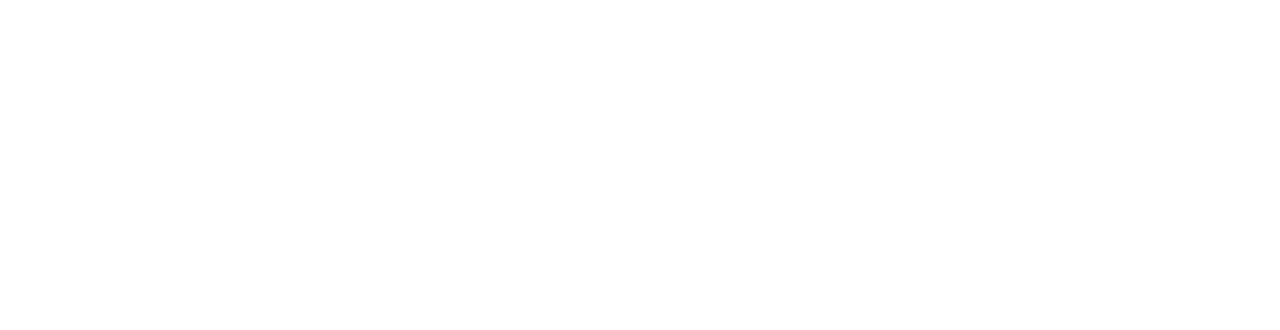
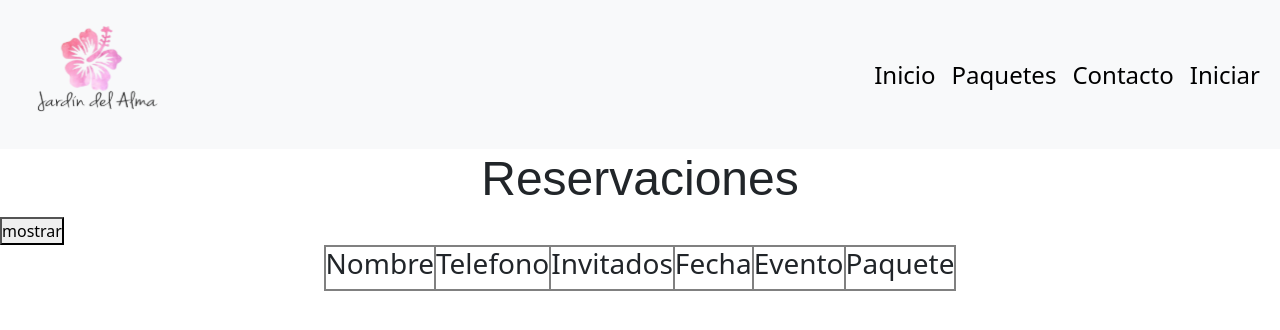
Before and after one commit to VeroVelas/JardinDelAlma, a React (Vite) app: page /datos in a window 1280 px wide. Before the commit this address had no page. Shown: the top 330 px of the page. Built offline with nearby package versions, Linux system fonts and the light colour scheme.

Commit message:
[ADD] vista MostrarDatos

```diff
--- /dev/null
+++ b/src/assets/styles/MostrarDatos.css
@@ -0,0 +1,9 @@
+.tableR{
+    display: flex;
+    justify-content: center;
+    margin: 0;
+}
+th{
+    border: 2px solid gray;
+    padding: 0;
+}
--- a/src/container/App.jsx
+++ b/src/container/App.jsx
@@ -9,12 +9,14 @@
 import Section2 from "../components/moleculas/Section2";
 import Formulario from "../pages/Formulario";
 import InicioSesion from "../pages/InicioSesion";
+import MostrarDatos from "../pages/mostrarDatos";
 
 function App() {
   return (
       <BrowserRouter>
           <Routes>
             <Route path="/iniciosesion" element={<InicioSesion/>}/>
+            <Route path="/datos" element={<MostrarDatos/>}/>
             <Route path="/formulario" element={<Formulario/>}/>
             <Route path="/hero" element={<Hero/>}/>
             <Route path="/navbar" element={<Navbar/>}/>
--- a/src/pages/Formulario.jsx
+++ b/src/pages/Formulario.jsx
@@ -1,7 +1,7 @@
 import Navbar from "../components/moleculas/Navbar";
 import { useRef, useState } from "react";
-import validarDatos from "./validarDatos";
-import definirPaquete from "./definirPaquete";
+import validarDatos from "./validar/validarDatos";
+import definirPaquete from "./validar/definirPaquete";
 import Clientes from "../components/contenedor/Clientes";
 import "../assets/styles/Formulario.css";
 
--- a/src/pages/InicioSesion.jsx
+++ b/src/pages/InicioSesion.jsx
@@ -1,7 +1,21 @@
+import { useRef, useState } from "react";
+import { useNavigate } from "react-router-dom";
 import "../assets/styles/InicioSesion.css";
 import Navbar from "../components/moleculas/Navbar";
 
 function InicioSesion() {
+    const form=useRef();
+    const [state, setState]=useState()
+    const navigate=useNavigate()
+    const iniciar=()=>{
+        const newForm=new FormData(form.current)
+        if (newForm.get('Nombre')!='Jesus'){
+            setState('Nombre incorrecto')
+        }else if(newForm.get('contra')!='1234'){
+            setState('Contraseña incorrecta')
+        }else
+            navigate('/datos')
+    }
     return (
         <>
         <Navbar/>
@@ -20,22 +34,15 @@
                             <div class="card">
                                 <div class="card-body py-5 px-md-5">
                                     <center><h1>Iniciar Ya!</h1></center><br/>
-                                    <form>
+                                    <form ref={form}>
                                         <div class="form-outline mb-4">
-                                            <input type="text" id="" placeholder="Nombre Completo" class="form-control text-center p-2"/>
+                                            <input type="text" name="Nombre" placeholder="Nombre Completo" class="form-control text-center p-2"/>
                                         </div>
                                         <div class="form-outline mb-4">
-                                            <input type="number" id="" placeholder="Número Telefónico" class="form-control text-center p-2" />
+                                            <input type="password" name="contra" placeholder="Contraseña" class="form-control text-center p-2" />
                                         </div>
-                                        <div class="form-outline mb-4">
-                                            <input type="password" id="" placeholder="Contraseña" class="form-control text-center p-2" />
-                                        </div>
-                                        <div class="form-outline mb-4">
-                                            <input type="password" id="" placeholder="Confirmación De Contraseña" class="form-control text-center p-2" />
-                                        </div>
-                                        <center><button type="submit" class="btn btn-block mb-4">
-                                        Iniciar!
-                                        </button></center>
+                                        <label>{state}</label>
+                                        <center><button type="button" onClick={iniciar} class="btn btn-block mb-4">Iniciar</button></center>
                                     </form>
                                 </div>
                             </div>
--- /dev/null
+++ b/src/pages/MostrarDatos.jsx
@@ -0,0 +1,50 @@
+import { useState } from "react";
+import Navbar from "../components/moleculas/Navbar";
+import Title2 from "../components/atoms/Title2";
+import Clientes from '../components/contenedor/Clientes';
+import '../assets/styles/MostrarDatos.css';
+
+function MostrarDatos() {
+    const [datos, setDatos] = useState([]);
+
+    const obtenerCliente = () => {
+        const clientesHTML = Clientes.map((cliente, index) => (
+            <tr key={index}>
+                <th>{cliente.nombre}</th>
+                <th>{cliente.telefono}</th>
+                <th>{cliente.invitados}</th>
+                <th>{cliente.fecha}</th>
+                <th>{cliente.evento}</th>
+                <th>{cliente.paquete}</th>
+            </tr>
+        ));
+        setDatos(clientesHTML);
+    }
+
+    return (
+        <>
+            <Navbar/>
+            <Title2>Reservaciones</Title2>
+            <button type="button" onClick={obtenerCliente}>mostrar</button>
+            <div className="tableR">
+                <table>
+                    <thead>
+                        <tr>
+                            <th><h3>Nombre</h3></th>
+                            <th><h3>Telefono</h3></th>
+                            <th><h3>Invitados</h3></th>
+                            <th><h3>Fecha</h3></th>
+                            <th><h3>Evento</h3></th>
+                            <th><h3>Paquete</h3></th>
+                        </tr>
+                    </thead>
+                    <tbody>
+                        {datos}
+                    </tbody>
+                </table>
+            </div>
+        </>
+    );
+}
+
+export default MostrarDatos;
```
Also changed, not shown: src/pages/validar/calcularPrecio.jsx (renamed from src/pages/calcularPrecio.jsx), src/pages/validar/definirPaquete.jsx (renamed from src/pages/definirPaquete.jsx), src/pages/validar/ultimaValidacion.jsx (renamed from src/pages/ultimaValidacion.jsx), src/pages/validar/validarDatos.jsx (renamed from src/pages/validarDatos.jsx).
